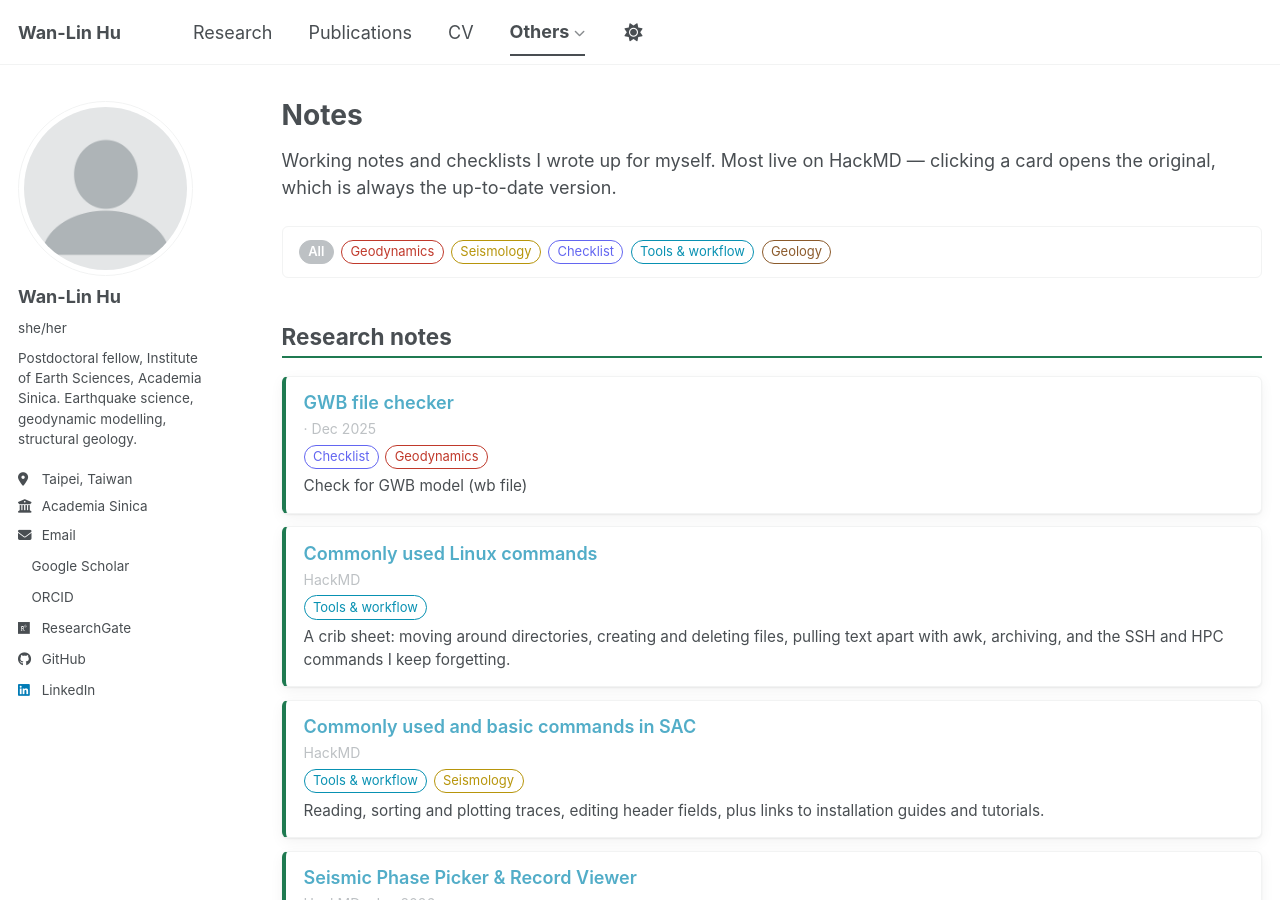
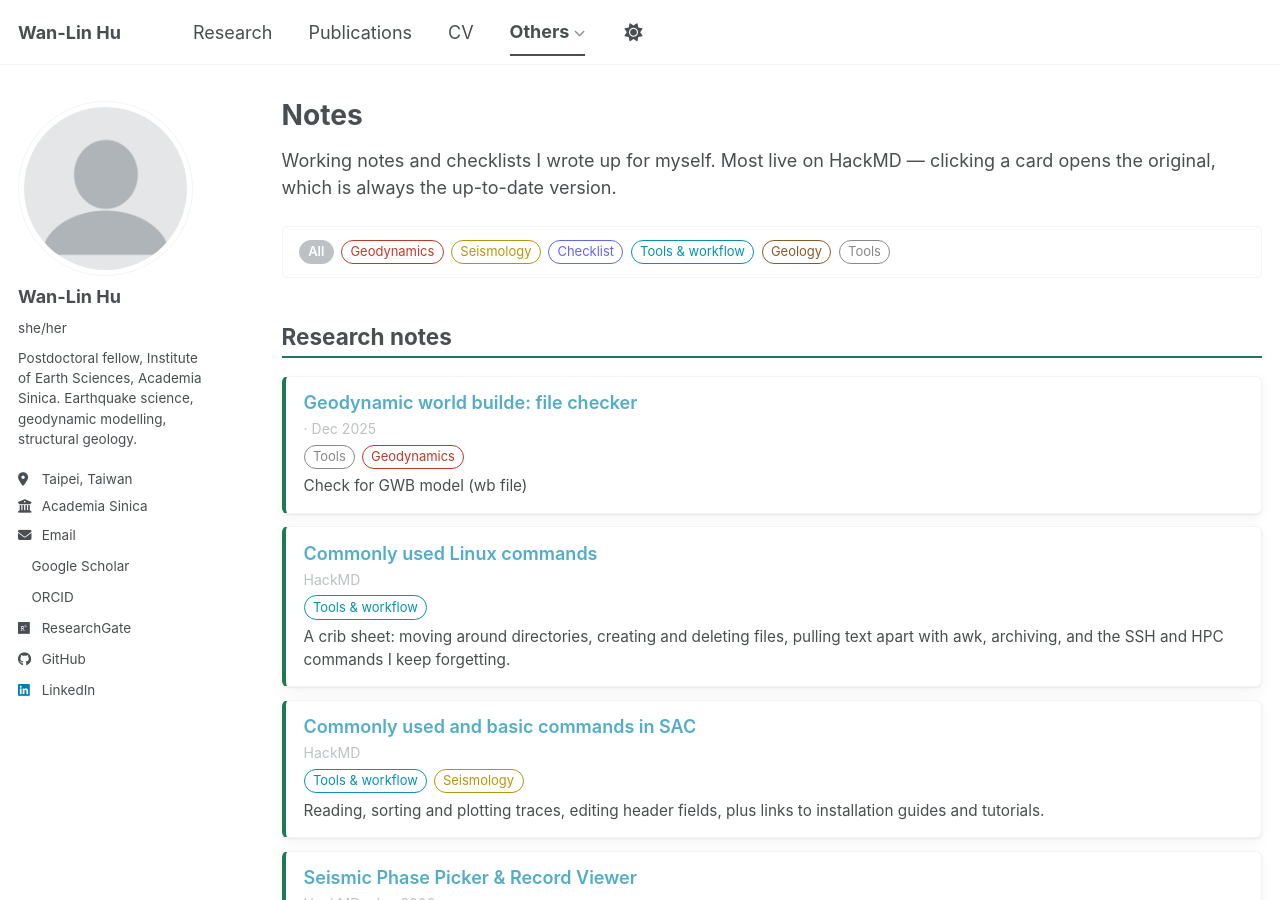
Before and after one commit to wanlin001/wanlin001.github.io, a Jekyll site: the page built from _pages/notes.html, in a window 1280 px wide and 900 px high. Built offline with Jekyll 4.4.1, drawn with Linux system fonts in a browser that asks for light colours; comment, search, counter and statistics services are not loaded; a style sheet for code colours, icons or effects is not loaded.

Commit message:
Update notes.yml

```diff
--- a/_data/notes.yml
+++ b/_data/notes.yml
@@ -59,13 +59,13 @@ categories:
 
 notes:
 
-  - title: "GWB file checker"
+  - title: "Geodynamic world builde: file checker"
     url: "https://wanlin001.github.io/gwb-checker/"
     category: research
     #source: "HackMD"
     date: "Dec 2025"
     excerpt: "Check for GWB model (wb file)"
-    topics: [checklist, geodynamics]
+    topics: [Tools, geodynamics]
 
   - title: "兩日以上登山裝備清單"
     url: "https://hackmd.io/@HuWanLin/H1qQUcWX1l"
```
